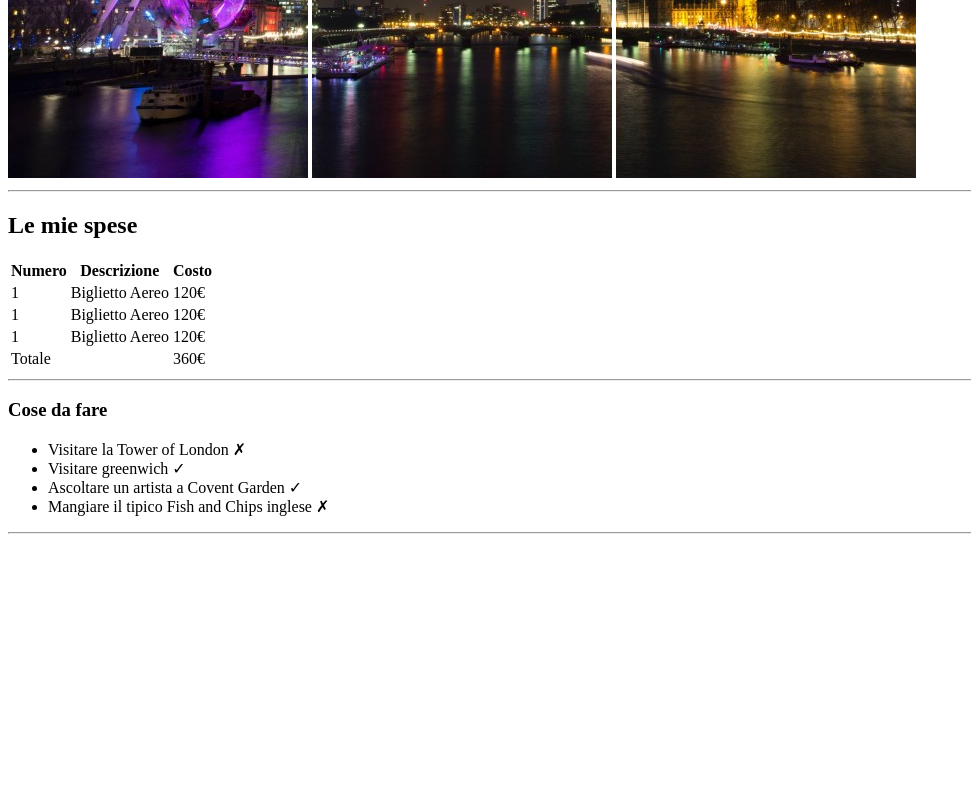
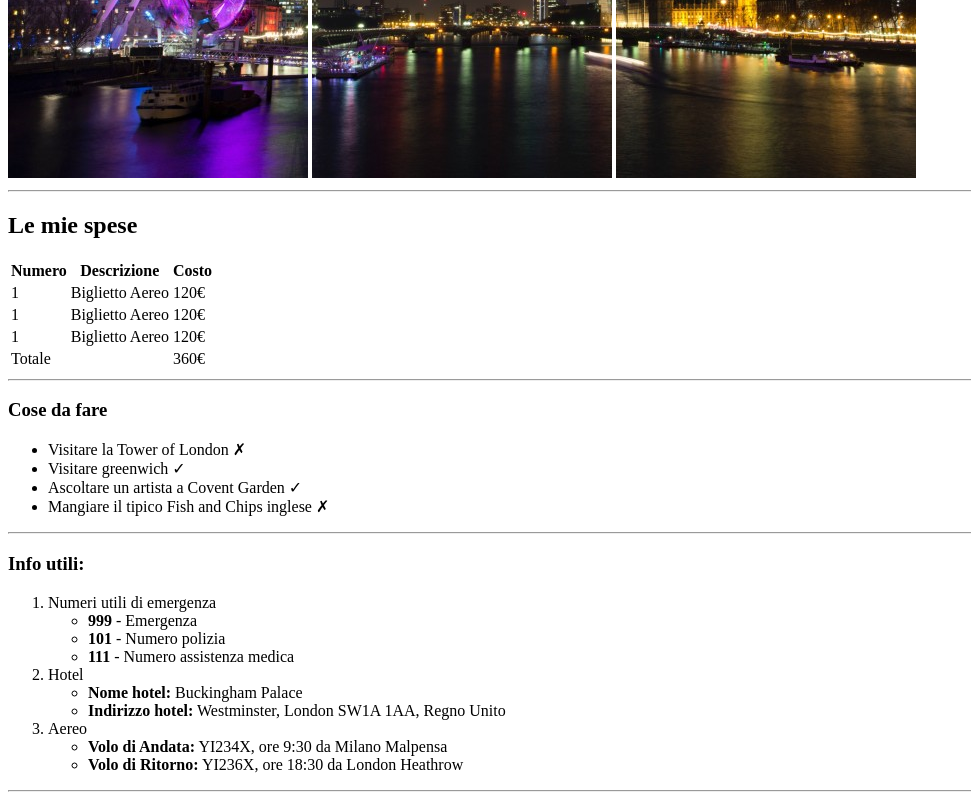
Before and after one commit to giovannidibello/html-london-trip, a plain HTML site: page index.html in a window 1280 px wide. Shown: the part 502-1302 px from the top of the page, without its empty margins (0-971 px from the left). Before the commit the page ends 1044 px from the top, so only its background shows below. Drawn offline with Linux system fonts and the light colour scheme.

Commit message:
crea sezione info utili in main

```diff
--- a/index.html
+++ b/index.html
@@ -58,8 +58,36 @@
                 <li>Mangiare il tipico Fish and Chips inglese &#10007;</li>
             </ul>
             <hr>
-
         </section>
+        <!-- info utili -->
+         <section>
+            <h3>Info utili:</h3>
+            <ol>
+                <li>
+                    Numeri utili di emergenza
+                    <ul>
+                        <li><strong>999</strong> - Emergenza</li>
+                        <li><strong>101</strong> - Numero polizia</li>
+                        <li><strong>111</strong> - Numero assistenza medica</li>
+                    </ul>
+                </li>
+                <li>
+                    Hotel
+                    <ul>
+                        <li><strong>Nome hotel:</strong> Buckingham Palace</li>
+                        <li><strong>Indirizzo hotel:</strong> Westminster, London SW1A 1AA, Regno Unito</li>
+                    </ul>
+                </li>
+                <li>
+                    Aereo
+                    <ul>
+                        <li><strong>Volo di Andata:</strong> YI234X, ore 9:30 da Milano Malpensa</li>
+                        <li><strong>Volo di Ritorno:</strong> YI236X, ore 18:30 da London Heathrow</li>
+                    </ul>
+                </li>
+            </ol>
+            <hr>
+         </section>
 
     </main>
 
```
